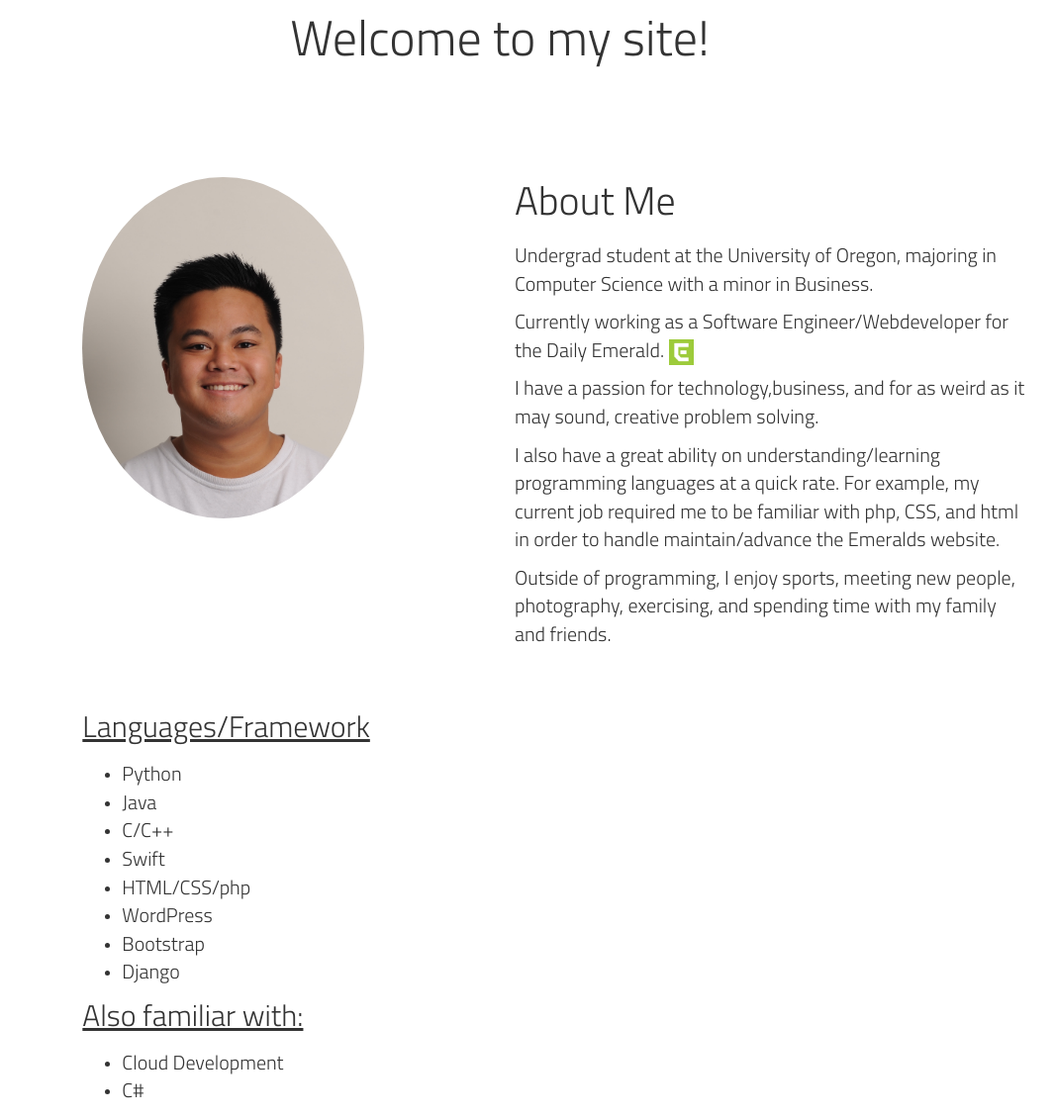
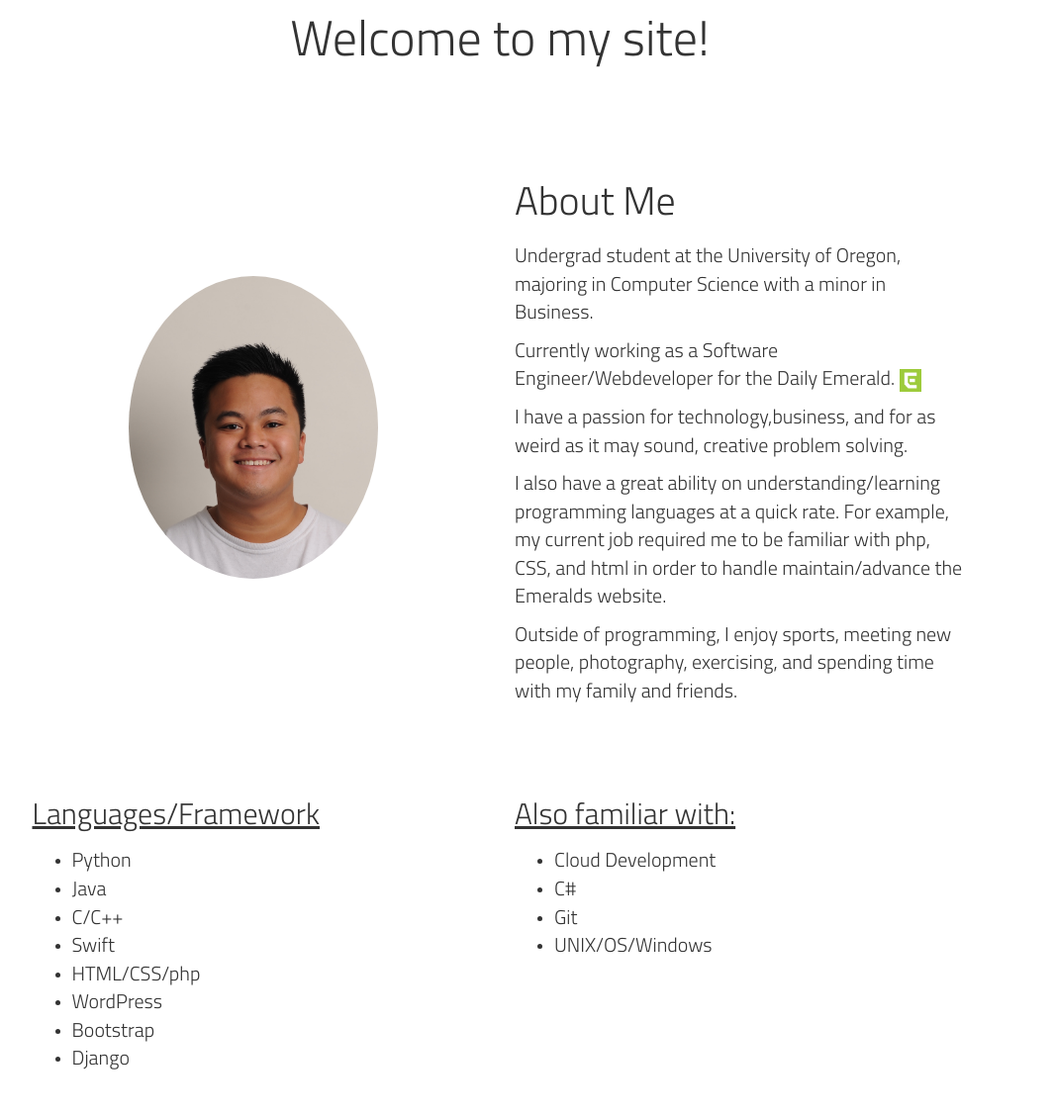
Before and after one commit to BrandonCao/BrandonCao.github.io, a PHP site: page / in a window 1280 px wide. Shown: the part 181-1310 px from the top of the page at 99% size, without its empty margins (135-1201 px from the left). After the commit the page ends 1262 px from the top, so only its background shows below. Run offline with PHP 8.4, Linux system fonts and the light colour scheme; some libraries are stand-ins or nearby versions.

Commit message:
update 2

```diff
--- a/css/format.css
+++ b/css/format.css
@@ -14,11 +14,38 @@
 }
 
 @media (max-width: @screen-xs) {
-    #headerTop,p,div{font-size: 10px;}
+    #headerTop{font-size: 10px;}
+
+    p,div{
+
+        font-size:10px;
+    }
+
+    .info{
+        font-size:10px;
+    }
+
+    .header{
+        font-size:15px;
+    }
 }
 
 @media (max-width: @screen-sm) {
-    #headerTop,p,div{font-size: 14px;}
+    #headerTop{
+        font-size: 14px;
+    }
+    p,div{
+
+        font-size:14px;
+    }
+
+     .info{
+        font-size:14px;
+    }
+
+     .header{
+        font-size:15px;
+    }
 }
 
 
@@ -30,6 +57,12 @@ p, div {
     background-color: #0b436d;
 }
 
+.myPic{
+
+    width: 70%;
+    height: 70%;
+}
+
 .indent {
 
     .make-xs-column(2);
--- a/css/style.css
+++ b/css/style.css
@@ -10,6 +10,14 @@
 
 .top-space {
  margin-top:20px;
+}
+
+.header{
+	font-size: 40px;
+}
+
+.info{
+	font-size:20px;
 }
 
 #logo{
--- a/index.html
+++ b/index.html
@@ -9,10 +9,11 @@
     <link rel="stylesheet" href="https://maxcdn.bootstrapcdn.com/bootstrap/3.3.1/css/bootstrap-theme.min.css">
     <script src="https://maxcdn.bootstrapcdn.com/bootstrap/3.3.1/js/bootstrap.min.js"></script>
     <script type="text/javascript" src="js/jQuery/jquery-2.1.1.js"></script>
-    <title> Brandon Cao's Website </title>
+    <title> What's Good</title>
 </head>
   <!--Start Body-->
 <body>
+<div class"container">
   <div class="colorbar"></div>
   <div class="row">
     <div class="col-md-2 col-xs-2 col-sm-2 top-space" id="logo">B.Cao</div>
@@ -37,30 +38,33 @@
       </div>
     <div class="col-md-2 col-xs-2 col-sm-2"></div>
   </div>
+</div>
   <!--END ROW-->
-
+<div class="container">
   <div class="row">
     <div class="col-md-2 col-xs-2 col-sm-2"></div>
-      <div class="col-md-4 col-xs-4 col-sm-4 top-space" style="margin-top: 100px">
-        <img src="images/headshot.jpg" class="img-circle" width="70%" height="70%">
+      <div class="col-md-4 col-xs-4 col-sm-4 top-space" style="margin-top: 200px">
+        <img src="images/headshot.jpg" class="img-circle myPic">
       </div>
        <div class="col-md-5 col-xs-5 col-sm-5 top-space" style="margin-top: 100px">
-            <p style="font-size: 40px"> About Me </p>
-            <p style="font-size: 20px">Undergrad student at the University of Oregon, majoring in Computer Science with a minor in Business.</p>
-            <p style="font-size: 20px">Currently working as a Software Engineer/Webdeveloper for the Daily Emerald.
+            <p class="header"> About Me </p>
+            <p class="info">Undergrad student at the University of Oregon, majoring in Computer Science with a minor in Business.</p>
+            <p class="info">Currently working as a Software Engineer/Webdeveloper for the Daily Emerald.
             <img src="images/emerald.png" width="5%" height="5%"></p>
-            <p style="font-size: 20px">I have a passion for technology,business, and for as weird as it may sound, creative problem solving.</p>
-            <p style="font-size: 20px"> I also have a great ability on understanding/learning programming languages at a quick rate. For example, my current job required me to be familiar with php, CSS, and html in order to handle maintain/advance the Emeralds website. </p>
-            <p style="font-size: 20px"> Outside of programming, I enjoy sports, meeting new people, photography, exercising, and spending time with my family and friends.</p>
+            <p class="info">I have a passion for technology,business, and for as weird as it may sound, creative problem solving.</p>
+            <p class="info"> I also have a great ability on understanding/learning programming languages at a quick rate. For example, my current job required me to be familiar with php, CSS, and html in order to handle maintain/advance the Emeralds website. </p>
+            <p class="info"> Outside of programming, I enjoy sports, meeting new people, photography, exercising, and spending time with my family and friends.</p>
+       </div>
   </div>
     </div>
     <!--END ROW-->
+    <div class="container">
     <div class="row">
-    <div class="col-md-2 col-xs-2 col-sm-2"></div>
-    <div class="col-md-3 col-xs-3 col-sm-3" style="margin-top:50px">
-      <p style="font-size: 30px"> <u style="font-size: 30px">Languages/Framework</u> </p>
+    <div class="col-md-1 col-xs-1 col-sm-1" style="margin-top:80px"></div>
+      <div class="col-md-5 col-xs-5 col-sm-5" style="margin-top:80px">
+        <p class="info"> <u style="font-size: 30px">Languages/Framework</u> </p>
         <p >
-        <ul style="font-size: 20px">
+          <ul class="info">
             <li>Python</li>
             <li>Java</li>
             <li>C/C++</li>
@@ -70,19 +74,21 @@
             <li>Bootstrap</li>
             <li>Django</li>
             </ul>
-      <p style="font-size: 30px"><u style="font-size: 30px"> Also familiar with:</u> </p>
+          </p>
+      </div>
+      <div class="col-md-5 col-xs-5 col-sm-5" style="margin-top:80px;">
+        <p class="info"><u style="font-size: 30px"> Also familiar with:</u> </p>
           <ul style="font-size: 20px">
             <li>Cloud Development</li>
             <li>C#</li>
+            <li>Git</li>
+            <li>UNIX/OS/Windows</li>
           </ul>
-
-      </p>
       </div>
-
-
-
+      <div class="col-md-1 col-xs-1 col-sm-1" style="margin-top:80px"></div>
     </div>
-
+  </div>
+  <!--END ROW-->
 
 
  </html>
```
Lines whose indentation alone changed are shown as unchanged.
